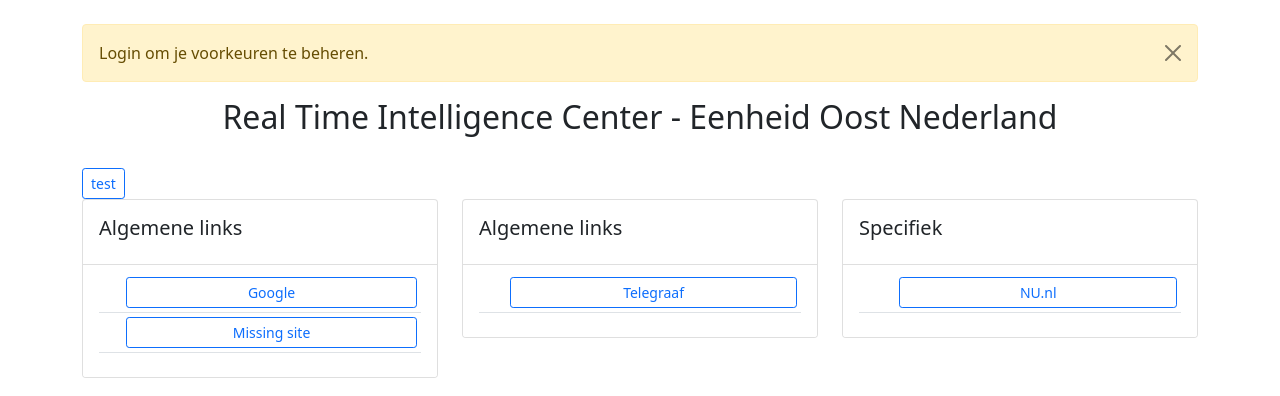
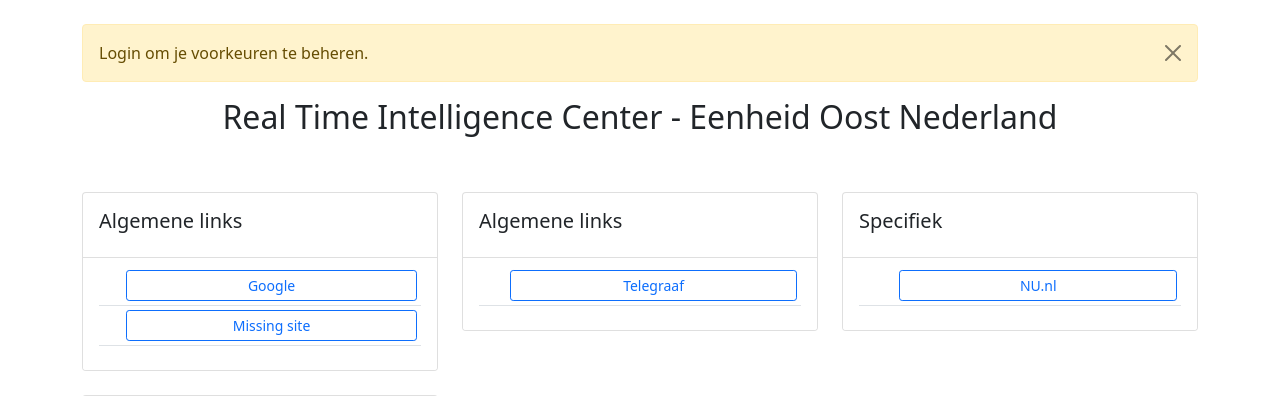
Before and after one commit to thexaverius/rtic, a Django app: page / in a window 1280 px wide. Shown: the part 56-452 px from the top of the page. Run offline with Django 3.2, Linux system fonts and the light colour scheme; data comes from the database, SQL or seed files in the repository.

Commit message:
undo test python webbrowser

```diff
--- a/launcher/templates/home2.html
+++ b/launcher/templates/home2.html
@@ -17,7 +17,6 @@ function open_win() {
 {% block content%}
 <center><h2>Real Time Intelligence Center - Eenheid Oost Nederland</h2></center>
 <br/>
-<a button type="button" class="btn btn-outline-primary btn-sm" href="{% url 'test' %}" title='Klik hier om {{ pref.site.sitOmschrijving }} op te starten'>test</a>
 {% if user.is_authenticated %}
 <div class="d-grid gap-2">
   <button type="button" onclick="open_win()" class="btn btn-outline-secondary">Applicaties starten</button>
--- a/launcher/urls.py
+++ b/launcher/urls.py
@@ -23,5 +23,4 @@ urlpatterns = [
 	path('uncross/<list_id>', views.uncross, name='uncross'),
     path('login/', views.login_user, name='login'),
     path('logout/', views.logout_user, name='logout'),
-    path('test/', views.test, name='test'),
 ]
--- a/launcher/views.py
+++ b/launcher/views.py
@@ -5,15 +5,8 @@ from django.contrib import messages
 from django.db import connection
 from django.contrib.auth import authenticate, login, logout, update_session_auth_hash
 from django.core.exceptions import ObjectDoesNotExist
-import webbrowser
 
 # Create your views here.
-def test(request):
-	webbrowser.open('http://www.nu.nl')
-	webbrowser.open('http://www.ad.nl')
-	webbrowser.open('http://www.telegraaf.nl')
-	return redirect('home')
-
 def login_user(request):
 	if request.method == 'POST':
 		username = request.POST['username']
```
